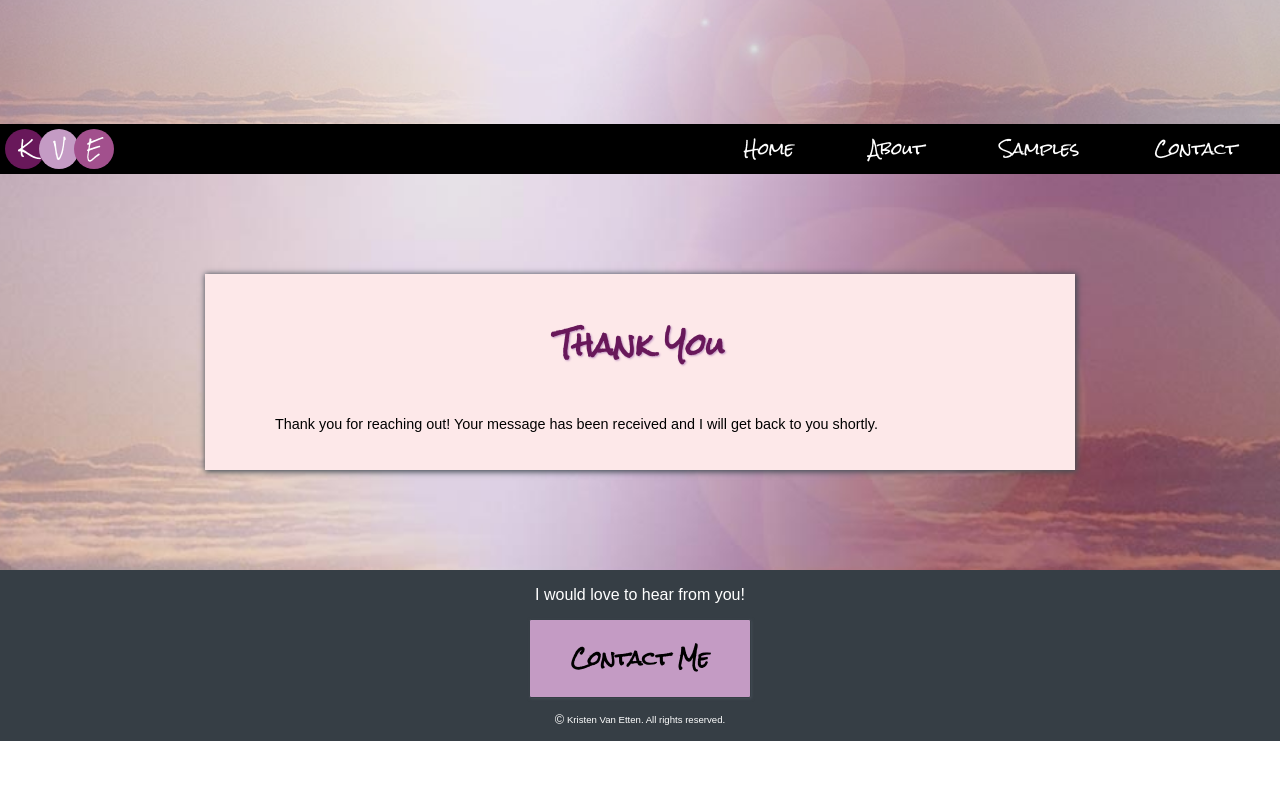
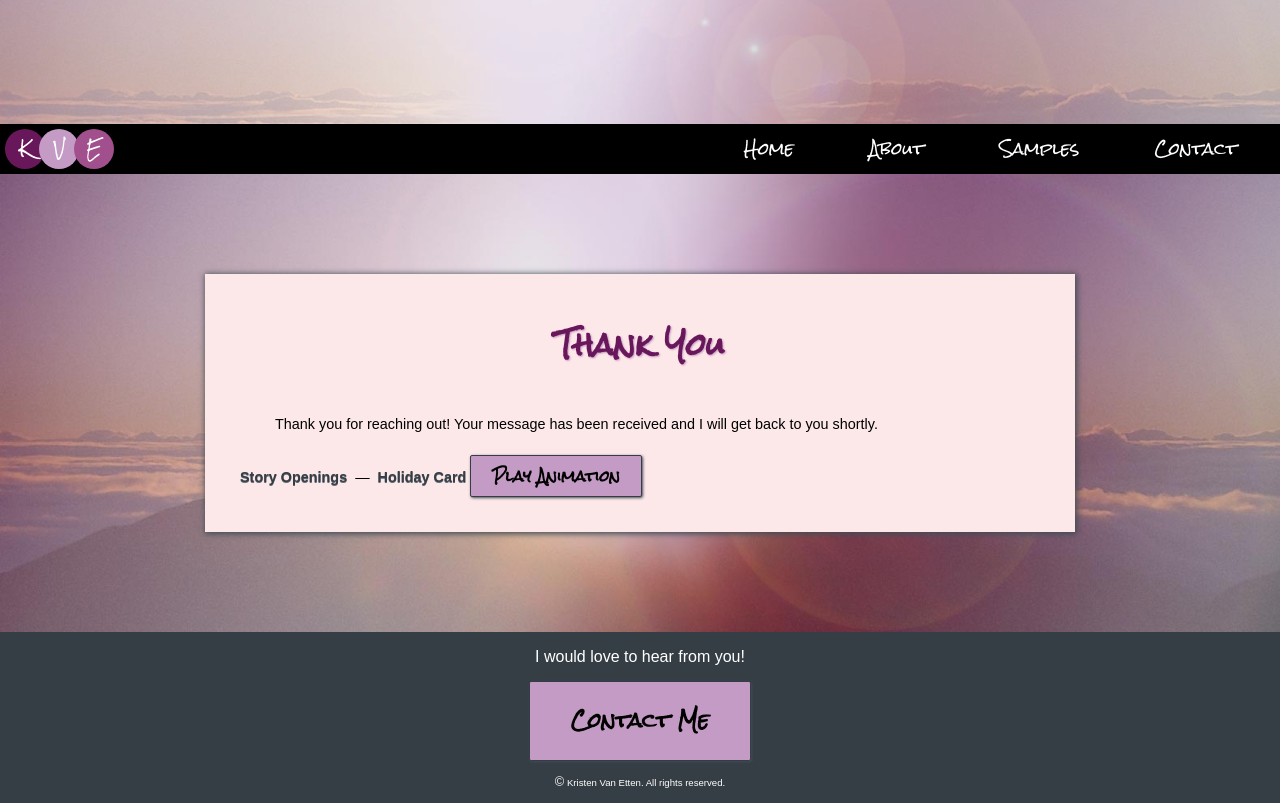
Before and after one commit to kristenvanetten/kristenvanetten.github.io, a plain HTML site: page contact_thanks.html in a window 1280 px wide. Drawn offline with nearby package versions, Linux system fonts and the light colour scheme.

Commit message:
Add files via upload

```diff
--- a/contact_thanks.html
+++ b/contact_thanks.html
@@ -70,6 +70,11 @@
 	  <br><br>
   	  <p class="basic-text">Thank you for reaching out! Your message has been received and I will get back to you shortly.</p>
 
+      <a class="bookmark anchor" href="#s1">Story Openings</a>
+          <span class="link-divider"> &nbsp;&#8212;&nbsp;</span>
+          <a class="bookmark anchor" href="#s2">Holiday Card</a>
+          <p class="my-button animation-trigger" id="play-xmas">Play Animation</p>
+
 
     </div> <!-- close thanks-container -->
 
```
